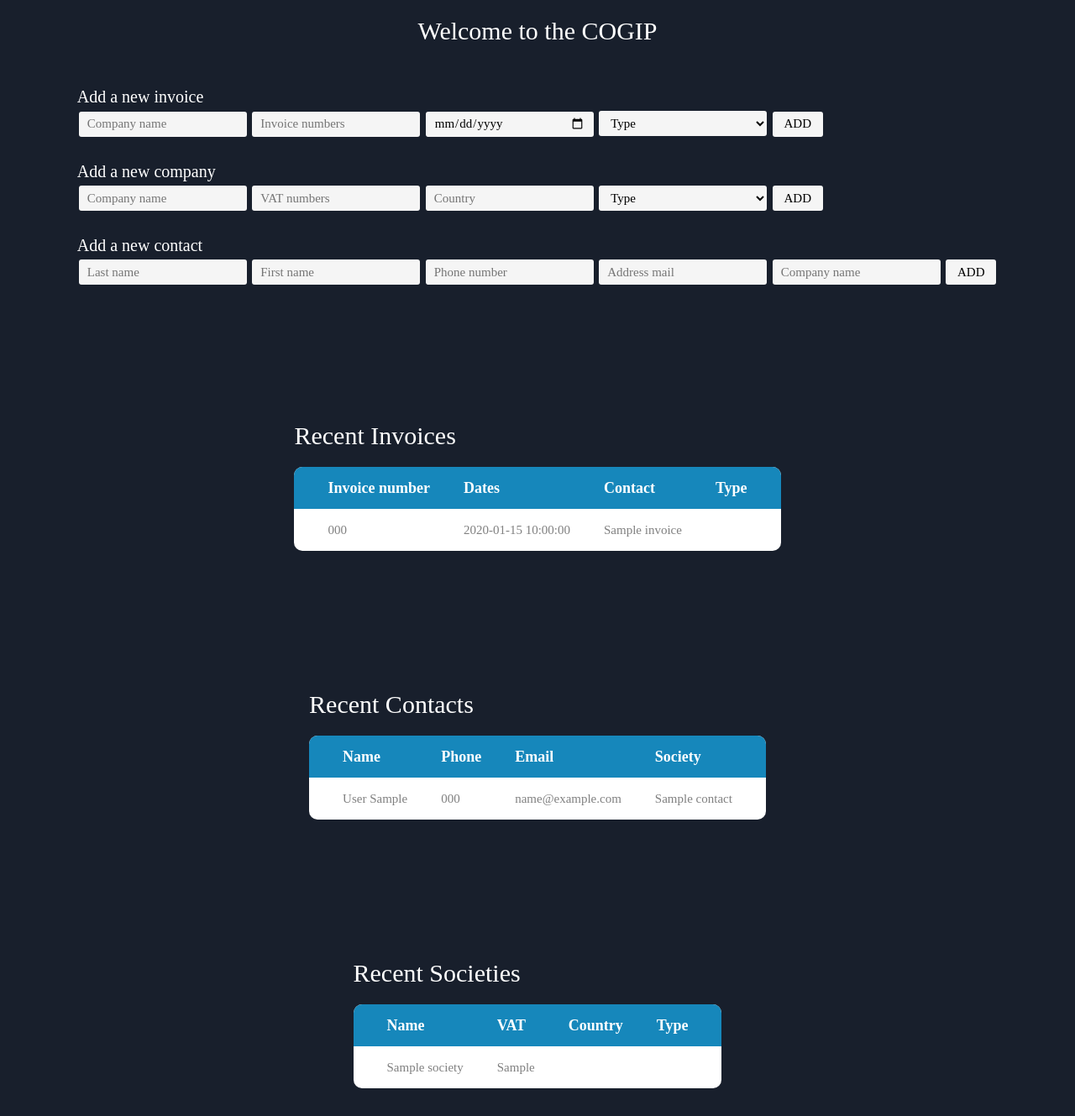
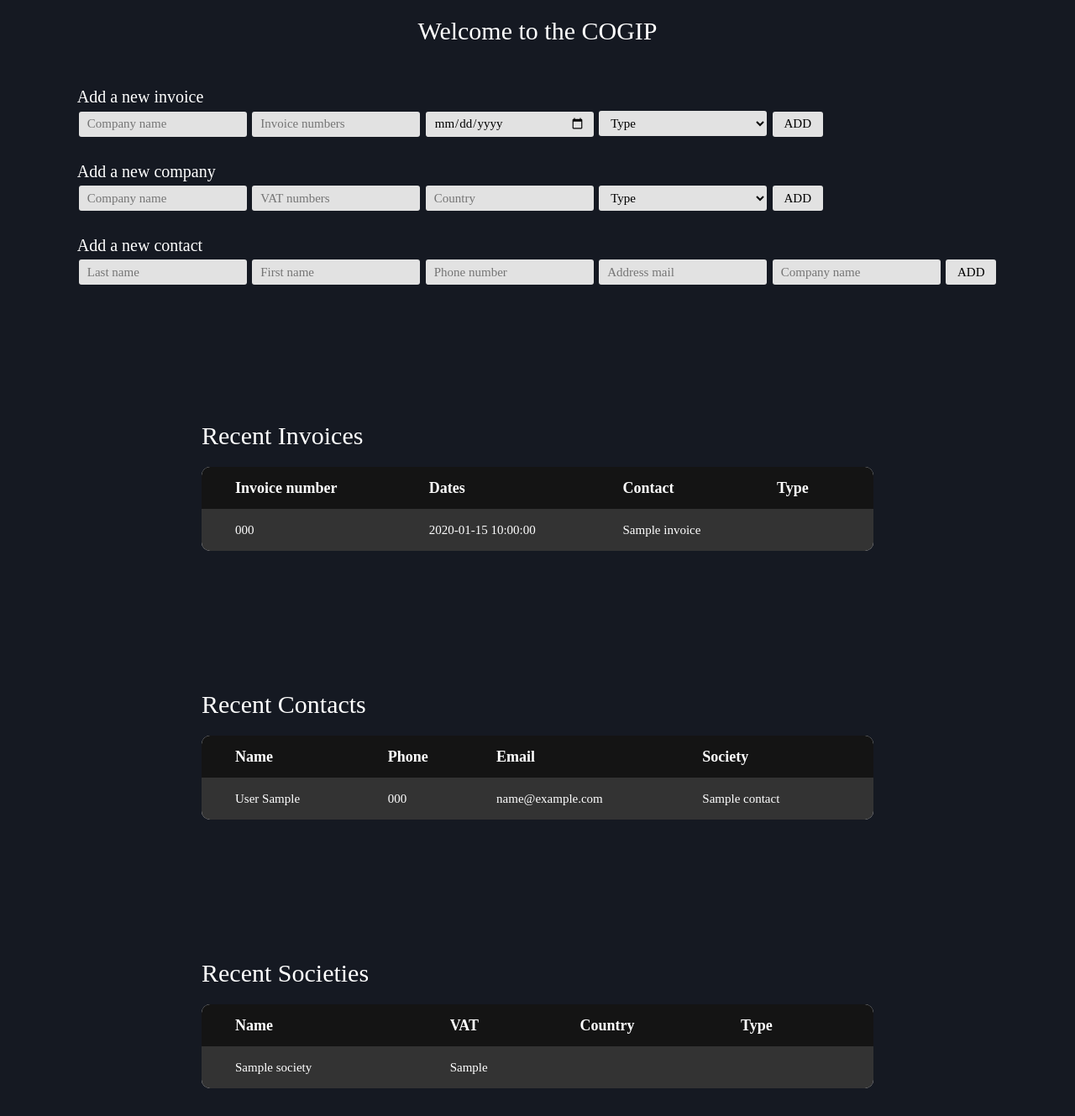
Before and after one commit to Sylvain-Valvassori/Cogip, a PHP site: page / in a window 1280 px wide. Shown: the part 123-1452 px from the top of the page at 84% size. Run offline with PHP 8.4, Linux system fonts and the light colour scheme; tables that the repository leaves empty or names only in its code hold one stand-in row (values such as "Sample post"); data that the repository does not hold is empty; some web fonts are replaced.

Commit message:
color update

```diff
--- a/assets/css/style.css
+++ b/assets/css/style.css
@@ -103,7 +103,7 @@ table {
   border-radius: 1rem;
   overflow: hidden;
   margin: 0 auto;
-  max-width: 100rem;
+  width: 80rem;
 }
 
 .tableHead th {
@@ -127,19 +127,21 @@ table :is(td, th) {
 }
 
 tbody tr:nth-child(even) {
-  background-color: var(--clr-secondary);
+  background-color: var(--clr-bg-tr2);
 }
 
 tbody tr {
   font-family: var(--font-main);
   font-size: 1.5em;
-  color: var(--clr-null);
+  color: var(--clr-white);
+  background-color: var(--clr-bg-tr);
   line-height: 1.2;
   font-weight: unset;
   cursor: pointer;
 }
 
 tbody tr:hover {
+  font-weight: bold;
   color: var(--clr-text-tr-hover);
   background-color: var(--clr-bg-tr-hover);
 }
@@ -157,18 +159,20 @@ tbody tr:hover {
 }
 
 :root {
-  --clr-main:        rgb(24, 31, 44);
-  --clr-secondary:   rgb(245, 245, 245);
-  --clr-accent:      rgb(191,138,73);
-  --clr-null:        rgb(128, 128, 128);
-  --clr-white:       rgb(255, 255, 255);
-  --clr-black:       rgb(0, 0, 0);
-  --clr-error:       rgb(209, 30, 30);
-  --clr-success:     rgb(2, 189, 2);
-  --clr-table-th:      rgb(22, 135, 187);
+  --clr-main:          rgb(21, 25, 34);
+  --clr-secondary:     rgb(226, 226, 226);
+  --clr-accent:        rgb(73, 191, 171);
+  --clr-null:          rgb(128, 128, 128);
+  --clr-white:         rgb(255, 255, 255);
+  --clr-black:         rgb(0, 0, 0);
+  --clr-error:         rgb(209, 30, 30);
+  --clr-success:       rgb(2, 189, 2);
+  --clr-table-th:      rgb(20, 20, 20);
   --clr-table-tr:      rgb(245, 245, 245);
-  --clr-bg-tr-hover:   rgb(209,252,228);
-  --clr-text-tr-hover: rgb(85, 85, 85);
+  --clr-bg-tr:         rgb(51, 51, 51);
+  --clr-bg-tr2:        rgb(63, 63, 63);
+  --clr-bg-tr-hover:   rgb(152, 255, 198);
+  --clr-text-tr-hover: rgb(41, 41, 41);
   --font-main: 'OpenSans-Regular';
   --fontS-error: 1.2em;
 }
@@ -211,7 +215,7 @@ nav a {
 }
 
 nav a:hover {
-  color: var(--clr-table-th);
+  color: var(--clr-accent);
 }
 
 .formContainer {
--- a/assets/scss/libs/tableStyle.scss
+++ b/assets/scss/libs/tableStyle.scss
@@ -5,7 +5,7 @@ table {
   border-radius: 1rem;
   overflow: hidden;
   margin: 0 auto;
-  max-width: 100rem;
+  width: 80rem;
 }
 .tableHead th{
   font-family: var(--font-main);
@@ -26,19 +26,21 @@ table :is(td,th) {
 }
 
 tbody tr:nth-child(even) {
-  background-color: var(--clr-secondary);
+  background-color: var(--clr-bg-tr2);
 }
 
 tbody tr {
   font-family: var(--font-main);
   font-size: 1.5em;
-  color: var(--clr-null);
+  color: var(--clr-white);
+  background-color: var(--clr-bg-tr);
   line-height: 1.2;
   font-weight: unset;
   cursor: pointer;
 }
 
 tbody tr:hover {
+  font-weight: bold;
   color: var(--clr-text-tr-hover);
   background-color: var(--clr-bg-tr-hover);
 }
--- a/assets/scss/style.scss
+++ b/assets/scss/style.scss
@@ -6,19 +6,21 @@
 // * ========================== | Setup Var |  ==========================
 :root{
     // --clr-main:        rgb(119, 137, 175);
-    --clr-main:        rgb(24, 31, 44);
-    --clr-secondary:   rgb(245, 245, 245);
-    --clr-accent:      rgb(191,138,73);
-    --clr-null:        rgb(128, 128, 128);
-    --clr-white:       rgb(255, 255, 255);
-    --clr-black:       rgb(0, 0, 0);
-    --clr-error:       rgb(209, 30, 30);
-    --clr-success:     rgb(2, 189, 2);
+    --clr-main:          rgb(21, 25, 34);
+    --clr-secondary:     rgb(226, 226, 226);
+    --clr-accent:        rgb(73, 191, 171);
+    --clr-null:          rgb(128, 128, 128);
+    --clr-white:         rgb(255, 255, 255);
+    --clr-black:         rgb(0, 0, 0);
+    --clr-error:         rgb(209, 30, 30);
+    --clr-success:       rgb(2, 189, 2);
 
-    --clr-table-th:      rgb(22, 135, 187);
+    --clr-table-th:      rgb(20, 20, 20);
     --clr-table-tr:      rgb(245, 245, 245);
-    --clr-bg-tr-hover:   rgb(209,252,228);
-    --clr-text-tr-hover: rgb(85, 85, 85);
+    --clr-bg-tr:         rgb(51, 51, 51);
+    --clr-bg-tr2:        rgb(63, 63, 63);
+    --clr-bg-tr-hover:   rgb(152, 255, 198);
+    --clr-text-tr-hover: rgb(41, 41, 41);
 
     --font-main: 'OpenSans-Regular';
     --fontS-error: 1.2em;
@@ -66,7 +68,7 @@ nav {
     }
 
     a:hover{
-        color: var( --clr-table-th);
+        color: var(--clr-accent);
     }
 }
 // * ========================== | Form |  ==========================
--- a/models/Model.php
+++ b/models/Model.php
@@ -162,11 +162,11 @@ abstract class Model{
             $type           = $_POST['type'];
 
             if(empty($nameInvoice)){
-                $nameErrInvoice = $this->setErrorFor('societyName', 4);
+               return $nameErrInvoice = $this->setErrorFor('societyName', 4);
             } elseif($this->testInput($nameInvoice) == 'ok'){
                 $this->ok +=1;
             }else{
-                $nameErrInvoice = $this->testInput($nameInvoice);
+                return $nameErrInvoice = $this->testInput($nameInvoice);
             }
 
             if(empty($InvoiceNumbers)){
```
Also changed, not shown: assets/css/tableStyle.css (+5 -3 lines).
